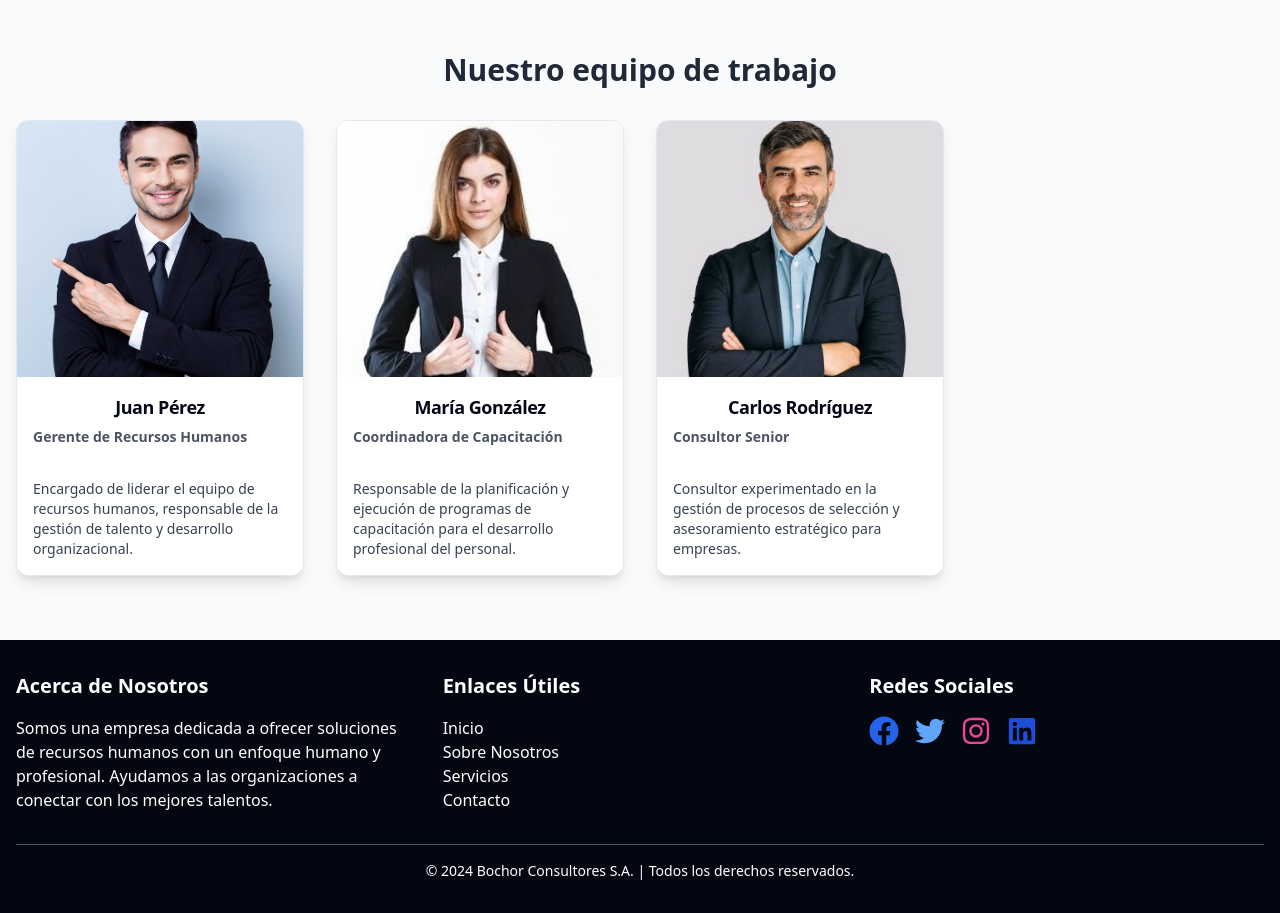
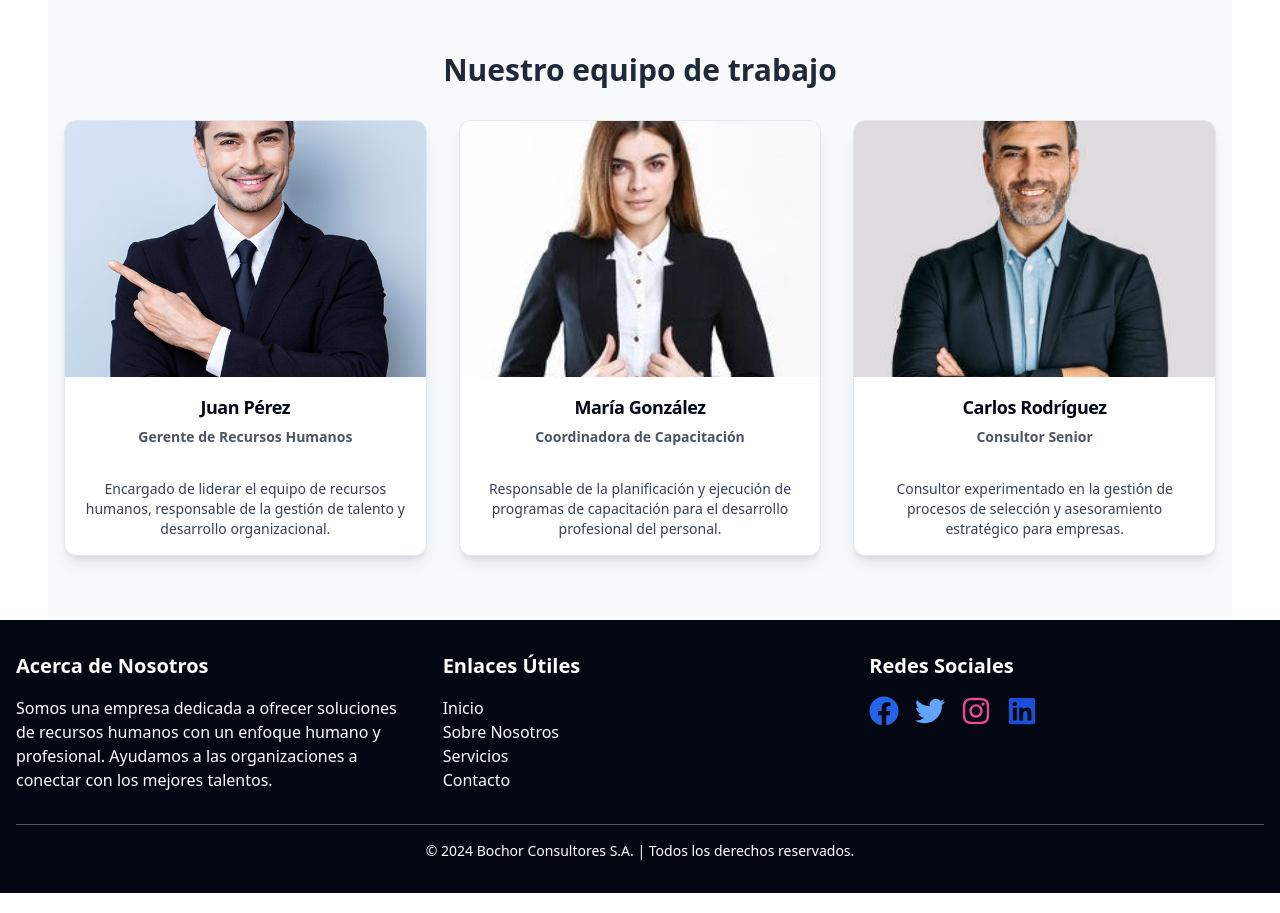
Before and after one commit to SmaniaMatias20/Bochor, a React (Vite) app in the folder Front/: page /About in a window 1280 px wide. Shown: the part 1120-2033 px from the top of the page. Built offline with nearby package versions, Linux system fonts and the light colour scheme; no server answers.

Commit message:
Algunos cambios

```diff
--- a/Front/src/components/custom/Employees.jsx
+++ b/Front/src/components/custom/Employees.jsx
@@ -33,7 +33,7 @@ const Employees = () => {
             </h2>
 
             {/* Contenedor responsivo */}
-            <div className="grid grid-cols-1 sm:grid-cols-2 md:grid-cols-3 lg:grid-cols-4 gap-8 max-w-screen-xl mx-auto">
+            <div className="grid grid-cols-1 sm:grid-cols-2 md:grid-cols-3 lg:grid-cols-3 gap-8 mx-auto max-w-6xl justify-center text-center">
                 {employees.map((employee, index) => (
                     <Card
                         key={index}
@@ -64,6 +64,7 @@ const Employees = () => {
                 ))}
             </div>
         </section>
+
     );
 };
 
--- a/Front/src/components/custom/Questions.jsx
+++ b/Front/src/components/custom/Questions.jsx
@@ -19,7 +19,7 @@ const FAQ = () => {
         <>
             <h2 className="text-2xl font-bold text-gray-800 text-center">Preguntas Frecuentes</h2>
             <div className="border-2 border-gray-300 rounded-xl w-full">
-                <div className=" p-6 bg-white h-96 overflow-y-auto rounded-xl">
+                <div className="p-6 bg-white h-96 overflow-y-auto rounded-xl">
                     <div className="divide-y divide-gray-200">
                         {faqs.map((faq, index) => (
                             <div key={index} className="py-4">
--- a/Front/src/components/custom/pages/Contact.jsx
+++ b/Front/src/components/custom/pages/Contact.jsx
@@ -17,7 +17,7 @@ export function Contact() {
                 </div>
 
                 {/* Preguntas */}
-                <div className="flex flex-col gap-4 w-full md:w-4/6">
+                <div className="flex flex-col gap-3 w-full md:w-4/6">
                     <Questions />
                 </div>
                 <WhatsAppButton />
```
Also changed, not shown: 2 other files (tests, documents, lock files or other folders).
